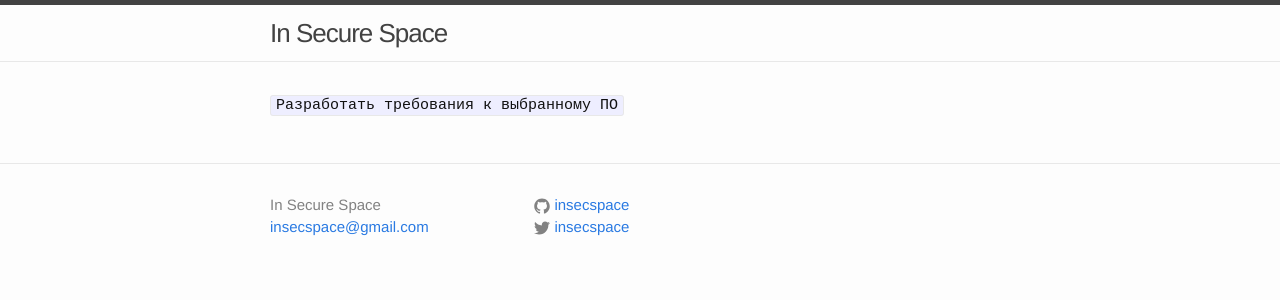
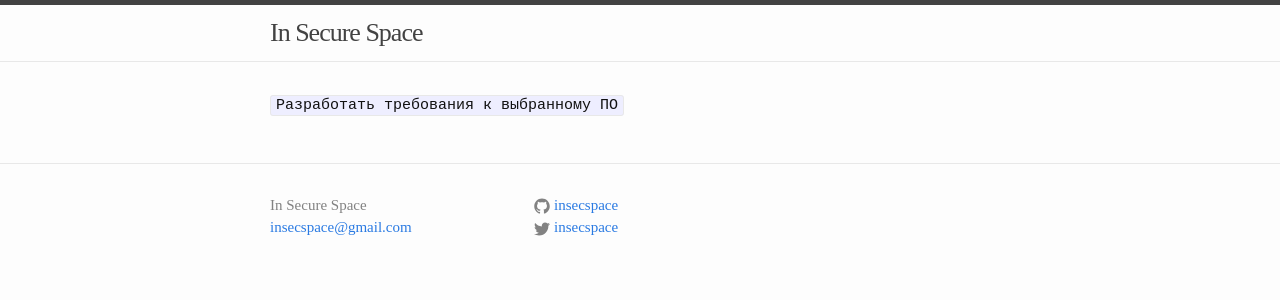
Before and after one commit to insecspace/education, a Jekyll site: the page built from _homeworks/software_engineering_6.md, in a window 1280 px wide. Shown: the top 300 px of the page. Built offline with Jekyll 4.4.1, drawn with Linux system fonts in a browser that asks for light colours.

Commit message:
Changing base-font-family

```diff
--- a/css/main.scss
+++ b/css/main.scss
@@ -6,7 +6,7 @@
 
 
 // Our variables
-$base-font-family: "Helvetica Neue", Helvetica, Arial, sans-serif;
+$base-font-family: "Times New Roman", Georgia, Times, serif;
 $base-font-size:   16px;
 $base-font-weight: 400;
 $small-font-size:  $base-font-size * 0.875;
```
